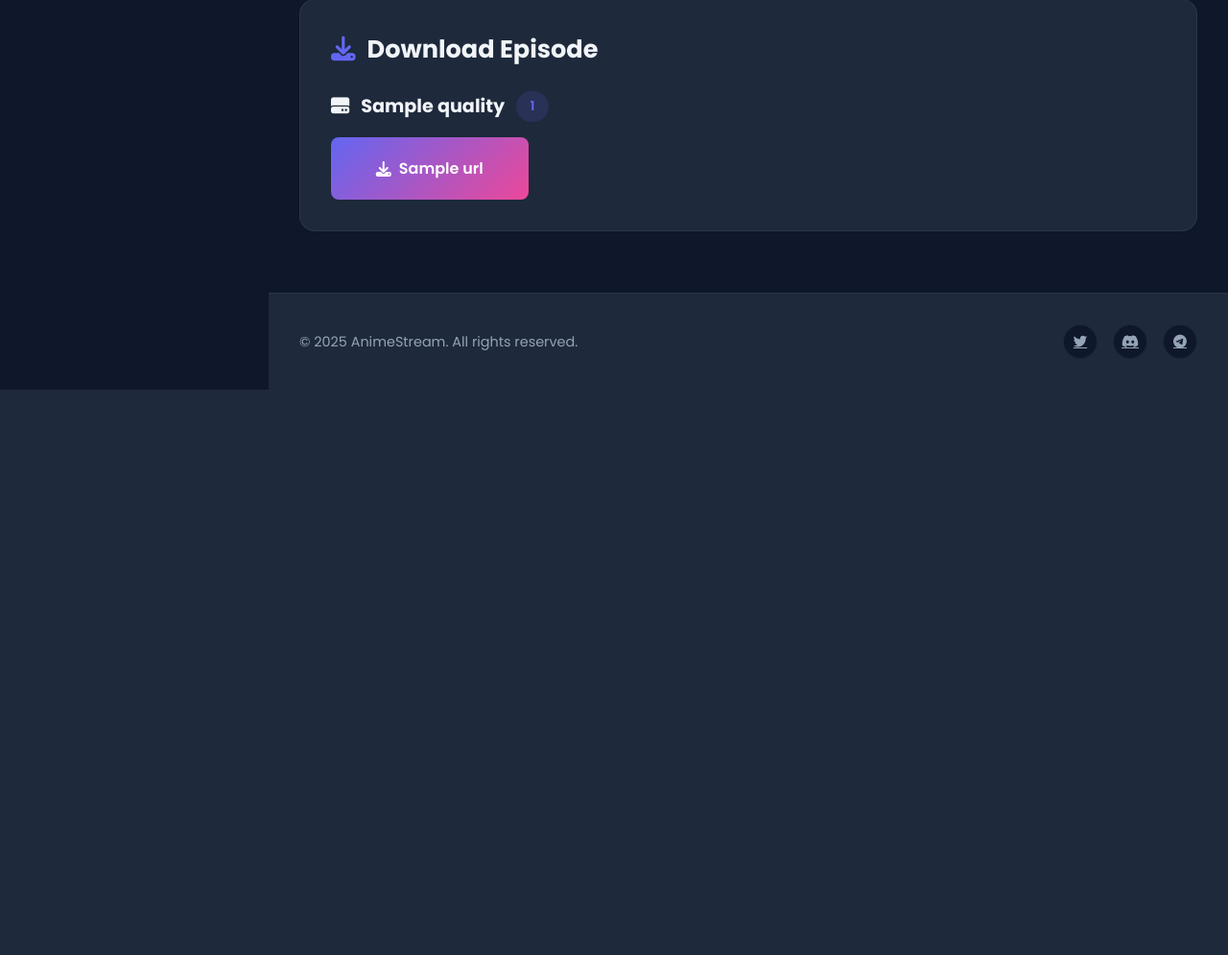
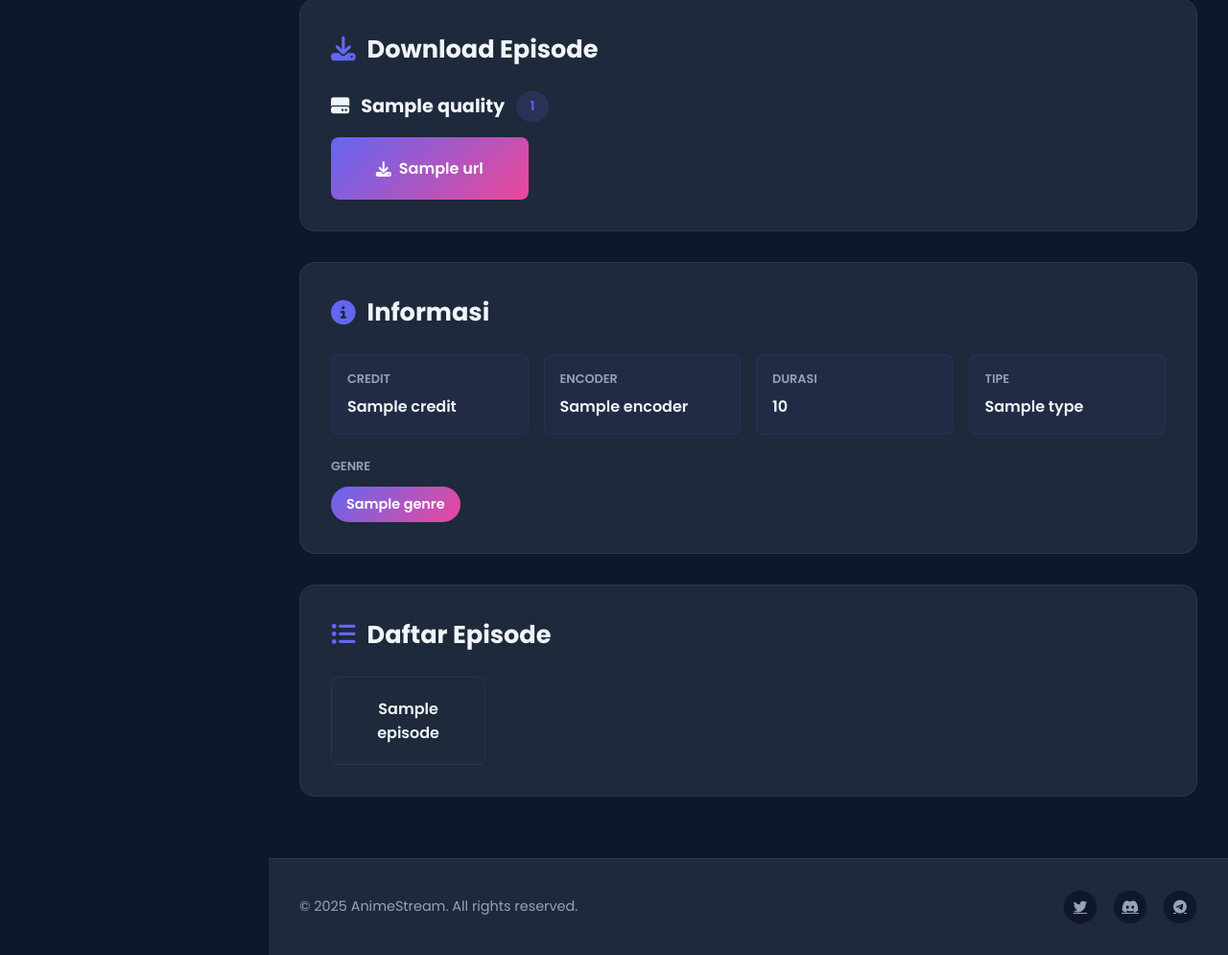
Before and after one commit to RMBLOGG/DayyOtak, a Flask app: page /episode/1 in a window 1280 px wide. Shown: the part 1200-2195 px from the top of the page at 96% size. Before the commit the page ends 1606 px from the top, so only its background shows below. Run offline with Flask 3, Linux system fonts and the light colour scheme; tables that the repository leaves empty hold one stand-in row (values such as "Sample post"); a database or web service that is not in the repository returns one stand-in record (values such as "Sample title"); data that the repository does not hold is empty.

Commit message:
Add files via upload

```diff
--- a/templates/episode.html
+++ b/templates/episode.html
@@ -58,7 +58,6 @@
         border: none;
     }
 
-    /* Navigation Buttons - 2 Columns Side by Side */
     .navigation-buttons {
         display: grid;
         grid-template-columns: 1fr 1fr;
@@ -249,6 +248,105 @@
         box-shadow: var(--shadow-lg);
     }
 
+    /* Info Section */
+    .info-section {
+        background: var(--bg-card);
+        border-radius: var(--radius-lg);
+        padding: 2rem;
+        margin-bottom: 2rem;
+        border: 1px solid var(--border-color);
+    }
+
+    .info-grid {
+        display: grid;
+        grid-template-columns: repeat(auto-fit, minmax(200px, 1fr));
+        gap: 1rem;
+        margin-bottom: 1.5rem;
+    }
+
+    .info-item {
+        background: rgba(99, 102, 241, 0.05);
+        padding: 1rem;
+        border-radius: var(--radius-sm);
+        border: 1px solid rgba(99, 102, 241, 0.1);
+    }
+
+    .info-label {
+        font-size: 0.8rem;
+        color: var(--text-secondary);
+        margin-bottom: 0.4rem;
+        text-transform: uppercase;
+        font-weight: 600;
+    }
+
+    .info-value {
+        font-size: 1rem;
+        font-weight: 600;
+        color: var(--text-primary);
+    }
+
+    .genre-list-ep {
+        display: flex;
+        flex-wrap: wrap;
+        gap: 0.5rem;
+    }
+
+    .genre-tag-ep {
+        background: linear-gradient(135deg, var(--primary-color), var(--secondary-color));
+        padding: 0.5rem 1rem;
+        border-radius: 20px;
+        font-size: 0.9rem;
+        font-weight: 600;
+        color: white;
+    }
+
+    /* Episode List Section */
+    .episode-list-section {
+        background: var(--bg-card);
+        border-radius: var(--radius-lg);
+        padding: 2rem;
+        margin-bottom: 2rem;
+        border: 1px solid var(--border-color);
+    }
+
+    .episode-list-grid {
+        display: grid;
+        grid-template-columns: repeat(auto-fill, minmax(140px, 1fr));
+        gap: 1rem;
+    }
+
+    .episode-list-item {
+        background: var(--bg-secondary);
+        padding: 1.25rem;
+        border-radius: var(--radius-sm);
+        text-align: center;
+        cursor: pointer;
+        transition: var(--transition);
+        border: 1px solid var(--border-color);
+        text-decoration: none;
+        color: var(--text-primary);
+        font-weight: 600;
+        display: block;
+    }
+
+    .episode-list-item:hover {
+        background: rgba(99, 102, 241, 0.1);
+        border-color: var(--primary-color);
+        transform: translateY(-5px);
+        color: var(--primary-color);
+    }
+
+    .episode-list-item.current {
+        background: linear-gradient(135deg, var(--primary-color), var(--secondary-color));
+        border-color: transparent;
+        color: white;
+        box-shadow: var(--shadow-lg);
+    }
+
+    .episode-list-item.current:hover {
+        color: white;
+    }
+
     @media (max-width: 768px) {
         .video-header {
             padding: 1.25rem 1.5rem;
@@ -275,6 +373,10 @@
         .server-list,
         .download-links {
             grid-template-columns: 1fr;
+        }
+
+        .episode-list-grid {
+            grid-template-columns: repeat(auto-fill, minmax(110px, 1fr));
         }
     }
 
@@ -317,7 +419,6 @@
                 <iframe src="{{ episode.defaultStreamingUrl }}" allowfullscreen scrolling="no"></iframe>
             </div>
 
-            <!-- Navigation Buttons - Side by Side -->
             <div class="navigation-buttons">
                 {% if episode.hasPrevEpisode %}
                 <a href="/episode/{{ episode.prevEpisode.episodeId }}" class="nav-btn">
@@ -404,6 +505,75 @@
         </div>
         {% endif %}
 
+        <!-- Info Section -->
+        {% if episode.info %}
+        <div class="info-section">
+            <h2 class="section-title-ep">
+                <i class="fas fa-info-circle"></i>
+                Informasi
+            </h2>
+
+            <div class="info-grid">
+                {% if episode.info.credit %}
+                <div class="info-item">
+                    <div class="info-label">Credit</div>
+                    <div class="info-value">{{ episode.info.credit }}</div>
+                </div>
+                {% endif %}
+
+                {% if episode.info.encoder %}
+                <div class="info-item">
+                    <div class="info-label">Encoder</div>
+                    <div class="info-value">{{ episode.info.encoder }}</div>
+                </div>
+                {% endif %}
+
+                {% if episode.info.duration %}
+                <div class="info-item">
+                    <div class="info-label">Durasi</div>
+                    <div class="info-value">{{ episode.info.duration }}</div>
+                </div>
+                {% endif %}
+
+                {% if episode.info.type %}
+                <div class="info-item">
+                    <div class="info-label">Tipe</div>
+                    <div class="info-value">{{ episode.info.type }}</div>
+                </div>
+                {% endif %}
+            </div>
+
+            {% if episode.info.genreList %}
+            <div>
+                <div class="info-label" style="margin-bottom: 0.75rem;">Genre</div>
+                <div class="genre-list-ep">
+                    {% for genre in episode.info.genreList %}
+                    <span class="genre-tag-ep">{{ genre.title }}</span>
+                    {% endfor %}
+                </div>
+            </div>
+            {% endif %}
+        </div>
+        {% endif %}
+
+        <!-- Episode List Section -->
+        {% if episode.info and episode.info.episodeList %}
+        <div class="episode-list-section">
+            <h2 class="section-title-ep">
+                <i class="fas fa-list-ul"></i>
+                Daftar Episode
+            </h2>
+            <div class="episode-list-grid">
+                {% for ep in episode.info.episodeList %}
+                <a href="/episode/{{ ep.episodeId }}"
+                   class="episode-list-item {% if ep.episodeId == episode_id %}current{% endif %}">
+                    {{ ep.title }}
+                </a>
+                {% endfor %}
+            </div>
+        </div>
+        {% endif %}
+
     {% else %}
         <div class="error">
             <h3><i class="fas fa-exclamation-triangle"></i> Error Loading Episode</h3>
@@ -412,3 +582,7 @@
     {% endif %}
 </div>
 {% endblock %}
+
+{% block extra_js %}
+<!-- JavaScript sudah ada di main.js -->
+{% endblock %}
```
